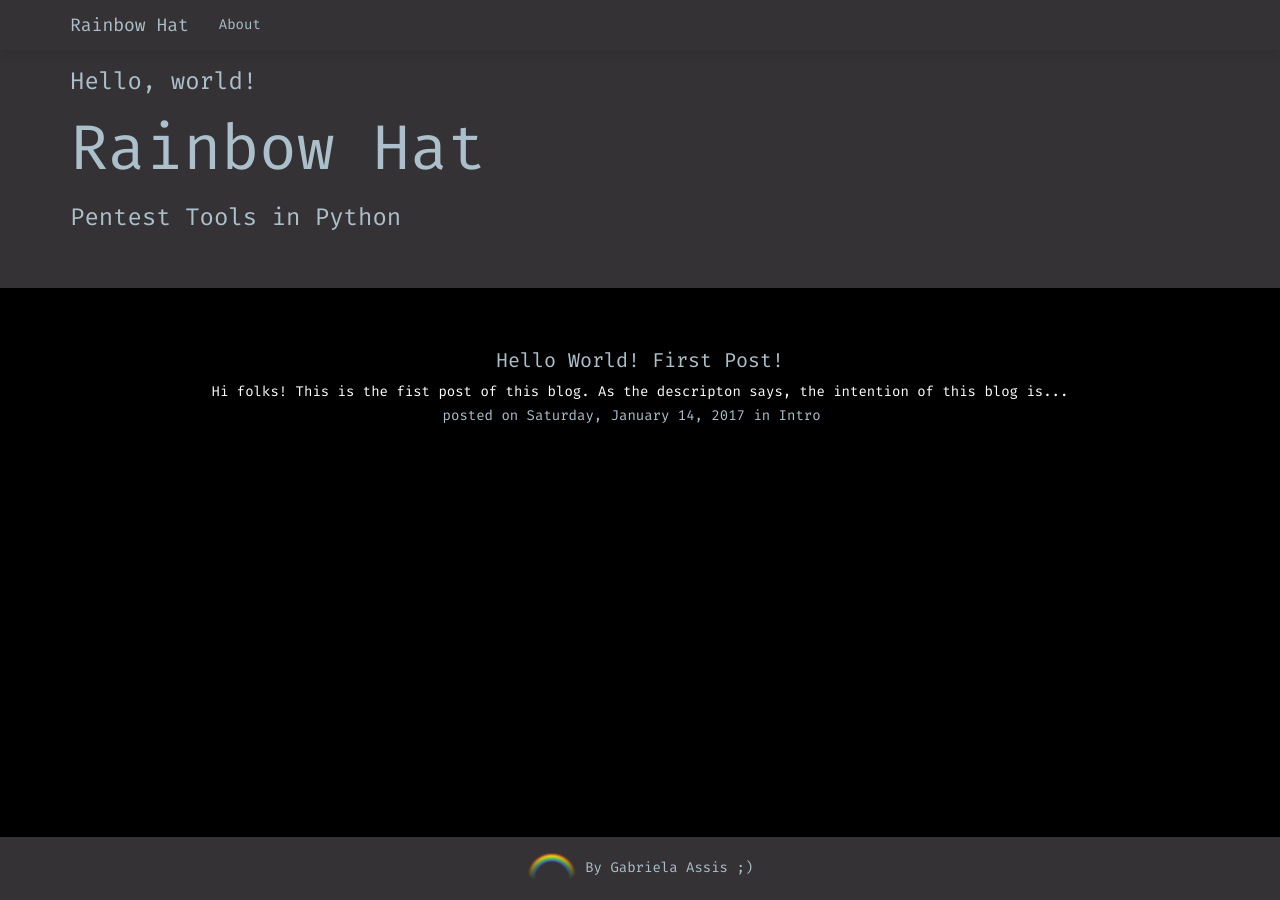
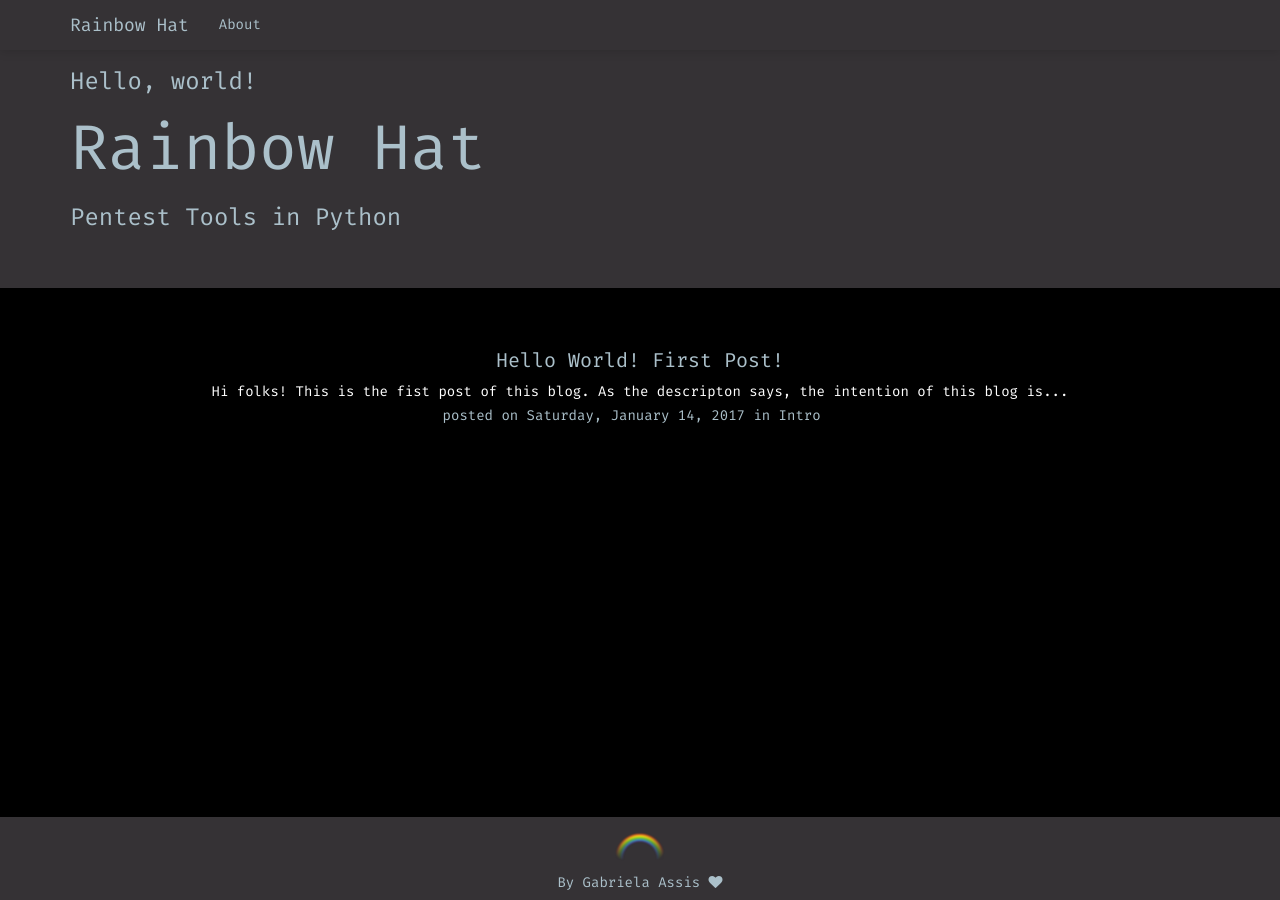
Before and after one commit to GabiLarg/gabilarg.github.io, a Jekyll site: the page built from index.html, in a window 1280 px wide. Built offline with Jekyll 4.4.1, drawn with Linux system fonts in a browser that asks for light colours; nearby versions of some CDN libraries; some web fonts are replaced.

Commit message:
Changing Footer

```diff
--- a/_includes/footer.html
+++ b/_includes/footer.html
@@ -1,5 +1,6 @@
 <nav class="navbar navbar-default navbar-fixed-bottom">
   <div class="container footer-content">
-    <img src="../images/Rainbow-icon.png"/> By Gabriela Assis ;)
+    <img src="../images/Rainbow-icon.png"/> <br/>
+    By Gabriela Assis <i class="fa fa-heart"></i>
   </div>
 </nav>
```
